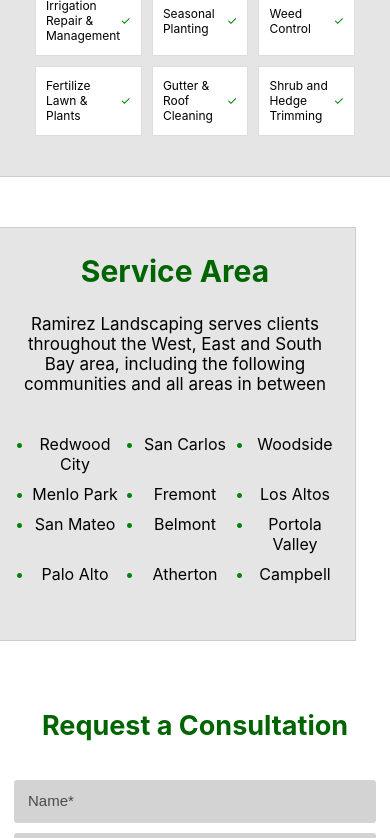
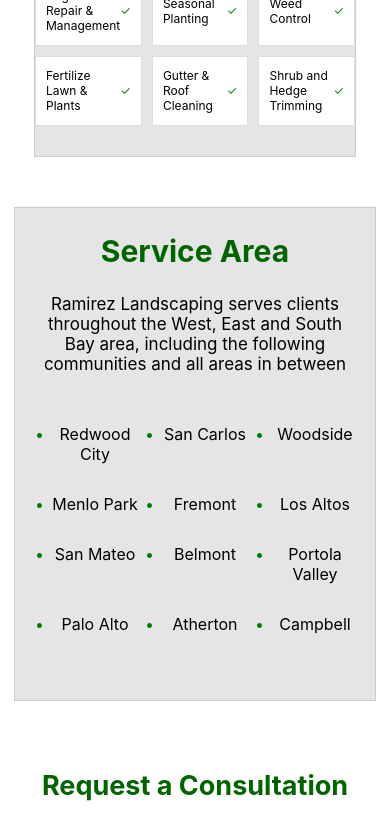
Before and after one commit to OsbaldoRamirez-create/my-app, a React (Create React App) app: page /maintenance in a window 390 px wide. Shown: the part 1182-2020 px from the top of the page. Built offline with nearby package versions, Linux system fonts and the light colour scheme.

Commit message:
fixed margin issue for service area

```diff
--- a/src/Styles/MaintenanceStyles.css
+++ b/src/Styles/MaintenanceStyles.css
@@ -65,8 +65,7 @@
 
 .service-area{
     max-width: 1000px;
-    margin-top: 50px;
-    margin-bottom: 50px;
+    margin: 50px auto;
     text-align: center;
     padding: 0px 40px 80px 40px;
     background-color: #e5e5e5;
@@ -95,7 +94,7 @@
     font-size: 20px;
     width: 100%;
     position: relative;
-    padding-left: 10px;
+    padding: 10px;
 }
 
 .service-area li::before{
@@ -114,20 +113,21 @@
     }
     .maintenance-services{
         width: 400px;
+        padding: 30px 0;
     }
     .yard-services li{
-        font-size: 14px;
+        font-size: 16px;
     }
     .service-area{
         width: 400px;
-        padding: 0px 20px 40px 20px;
+        padding: 0px 0px 40px 0px;
     }
     .service-area p{
         font-size: 17px;
     }
     .service-area ul{
-        grid-template-columns: repeat(4, 1fr);
-        gap: 20px;
+        grid-template-columns: repeat(3, 1fr);
+        gap: 10px;
 
     }
     .service-area li{
```
